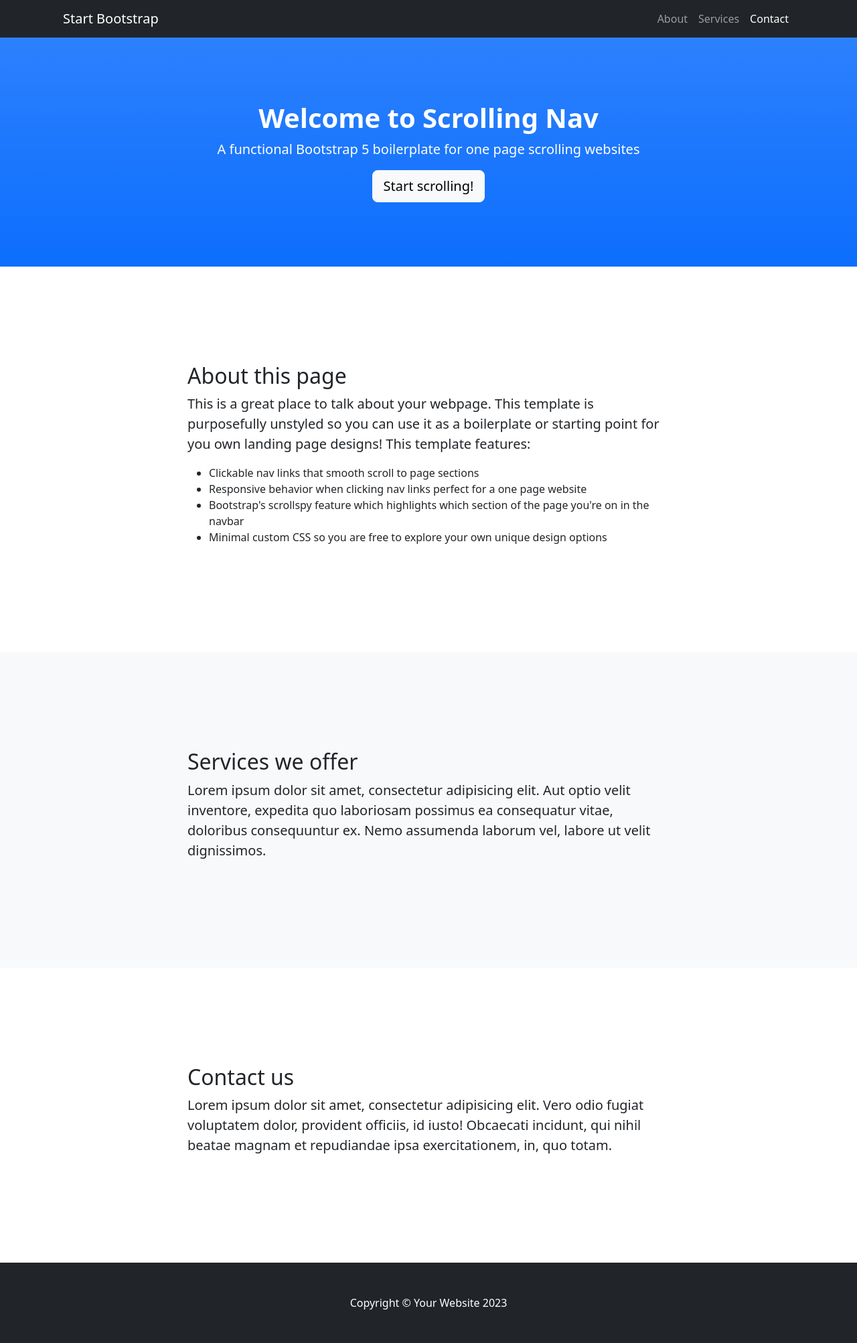
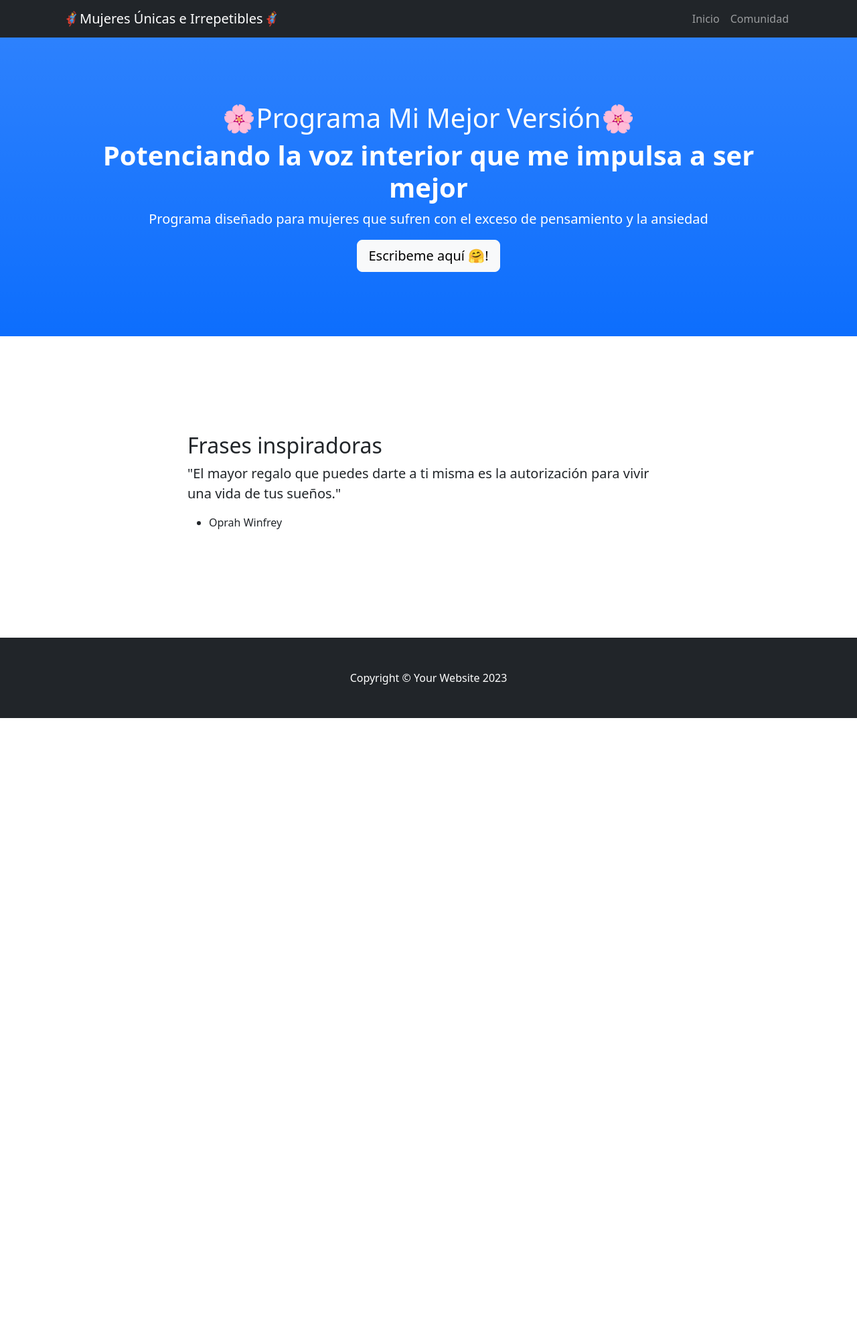
Before and after one commit to Pelosaurio/TerceraPreentrega-Bastias, a Django app: template project/core/templates/core/index.html in a window 1280 px wide. Shown: the whole page at 67% size. After the commit the page ends 1072 px from the top, so only its background shows below. Run offline with Django 5.2, Linux system fonts and the light colour scheme; the template is opened without the code that fills it, so the values that code supplies are empty; some libraries are stand-ins or nearby versions.

Commit message:
add: bootstrap changes

```diff
--- a/project/core/templates/core/base.html
+++ b/project/core/templates/core/base.html
@@ -1,26 +1,31 @@
+{% load static %}
+
 <!DOCTYPE html>
-<html lang="en">
+<html lang="es">
     <head>
         <meta charset="utf-8" />
         <meta name="viewport" content="width=device-width, initial-scale=1, shrink-to-fit=no" />
         <meta name="description" content="" />
         <meta name="author" content="" />
-        <title>Scrolling Nav - Start Bootstrap Template</title>
-        <link rel="icon" type="image/x-icon" href="assets/favicon.ico" />
+        <title>
+            {% block title %}
+            🌸Programa - Mi Mejor Versión🌸
+            {% endblock title %}
+        </title>
+        <link rel="icon" type="image/x-icon" href="{% static 'core/assets/favicon.ico' %}" />
         <!-- Core theme CSS (includes Bootstrap)-->
-        <link href="css/styles.css" rel="stylesheet" />
+        <link href="{% static 'core/css/styles.css' %}" rel="stylesheet" />
     </head>
     <body id="page-top">
         <!-- Navigation-->
         <nav class="navbar navbar-expand-lg navbar-dark bg-dark fixed-top" id="mainNav">
             <div class="container px-4">
-                <a class="navbar-brand" href="#page-top">Start Bootstrap</a>
+                <a class="navbar-brand" href="#!">🦸‍♀️Mujeres Únicas e Irrepetibles🦸‍♀️</a>
                 <button class="navbar-toggler" type="button" data-bs-toggle="collapse" data-bs-target="#navbarResponsive" aria-controls="navbarResponsive" aria-expanded="false" aria-label="Toggle navigation"><span class="navbar-toggler-icon"></span></button>
                 <div class="collapse navbar-collapse" id="navbarResponsive">
                     <ul class="navbar-nav ms-auto">
-                        <li class="nav-item"><a class="nav-link" href="#about">About</a></li>
-                        <li class="nav-item"><a class="nav-link" href="#services">Services</a></li>
-                        <li class="nav-item"><a class="nav-link" href="#contact">Contact</a></li>
+                        <li class="nav-item"><a class="nav-link" href="{% url 'core:home' %}">Inicio</a></li>
+                        <li class="nav-item"><a class="nav-link" href="{% url 'Comunidad:home' %}">Comunidad</a></li>
                     </ul>
                 </div>
             </div>
@@ -28,57 +33,17 @@
         <!-- Header-->
         <header class="bg-primary bg-gradient text-white">
             <div class="container px-4 text-center">
-                <h1 class="fw-bolder">Welcome to Scrolling Nav</h1>
-                <p class="lead">A functional Bootstrap 5 boilerplate for one page scrolling websites</p>
-                <a class="btn btn-lg btn-light" href="#about">Start scrolling!</a>
-            </div>
-        </header>
-        <!-- About section-->
-        <section id="about">
-            <div class="container px-4">
-                <div class="row gx-4 justify-content-center">
-                    <div class="col-lg-8">
-                        <h2>About this page</h2>
-                        <p class="lead">This is a great place to talk about your webpage. This template is purposefully unstyled so you can use it as a boilerplate or starting point for you own landing page designs! This template features:</p>
-                        <ul>
-                            <li>Clickable nav links that smooth scroll to page sections</li>
-                            <li>Responsive behavior when clicking nav links perfect for a one page website</li>
-                            <li>Bootstrap's scrollspy feature which highlights which section of the page you're on in the navbar</li>
-                            <li>Minimal custom CSS so you are free to explore your own unique design options</li>
-                        </ul>
-                    </div>
-                </div>
-            </div>
-        </section>
-        <!-- Services section-->
-        <section class="bg-light" id="services">
-            <div class="container px-4">
-                <div class="row gx-4 justify-content-center">
-                    <div class="col-lg-8">
-                        <h2>Services we offer</h2>
-                        <p class="lead">Lorem ipsum dolor sit amet, consectetur adipisicing elit. Aut optio velit inventore, expedita quo laboriosam possimus ea consequatur vitae, doloribus consequuntur ex. Nemo assumenda laborum vel, labore ut velit dignissimos.</p>
-                    </div>
-                </div>
-            </div>
-        </section>
-        <!-- Contact section-->
-        <section id="contact">
-            <div class="container px-4">
-                <div class="row gx-4 justify-content-center">
-                    <div class="col-lg-8">
-                        <h2>Contact us</h2>
-                        <p class="lead">Lorem ipsum dolor sit amet, consectetur adipisicing elit. Vero odio fugiat voluptatem dolor, provident officiis, id iusto! Obcaecati incidunt, qui nihil beatae magnam et repudiandae ipsa exercitationem, in, quo totam.</p>
-                    </div>
-                </div>
-            </div>
-        </section>
-        <!-- Footer-->
-        <footer class="py-5 bg-dark">
-            <div class="container px-4"><p class="m-0 text-center text-white">Copyright &copy; Your Website 2023</p></div>
-        </footer>
+                {% block titulo %}
+
+                {% endblock titulo %}
+                {% block contenido %}
+
+                {% endblock contenido %}
+
+
         <!-- Bootstrap core JS-->
         <script src="https://cdn.jsdelivr.net/npm/bootstrap@5.2.3/dist/js/bootstrap.bundle.min.js"></script>
         <!-- Core theme JS-->
-        <script src="js/scripts.js"></script>
+        <script src="{% static 'core/js/scripts.js' %}"></script>
     </body>
 </html>
--- a/project/core/templates/core/index.html
+++ b/project/core/templates/core/index.html
@@ -1,13 +1,33 @@
 {% extends 'core/base.html' %}
+{% load static %}
 
 {% block titulo %}
-    <h1>Programa Mi Mejor Versión</h1>
+    <h1>🌸Programa Mi Mejor Versión🌸</h1>
 {% endblock titulo %}
 
 {% block contenido %}
-    <ul>
-        <li>
-            <a href="{% url 'Comunidad:home' %}">Comunidad</a>
-        </li>
-    </ul>
+                <h1 class="fw-bolder">Potenciando la voz interior que me impulsa a ser mejor</h1>
+                <p class="lead">Programa diseñado para mujeres que sufren con el exceso de pensamiento y la ansiedad</p>
+                <a class="btn btn-lg btn-light" href="https://wa.me/56986928255" target="_blank">Escribeme aquí 🤗!</a>
+            </div>
+        </header>
+        <!-- About section-->
+        <section id="about">
+            <div class="container px-4">
+                <div class="row gx-4 justify-content-center">
+                    <div class="col-lg-8">
+                        <h2>Frases inspiradoras</h2>
+                        <p class="lead">"El mayor regalo que puedes darte a ti misma es la autorización para vivir una vida de tus sueños."
+                        </p>
+                        <ul>
+                            <li>Oprah Winfrey</li>
+                        </ul>
+                    </div>
+                </div>
+            </div>
+        </section>
+        <!-- Footer-->
+        <footer class="py-5 bg-dark">
+            <div class="container px-4"><p class="m-0 text-center text-white">Copyright &copy; Your Website 2023</p></div>
+        </footer>
 {% endblock contenido %}
```
